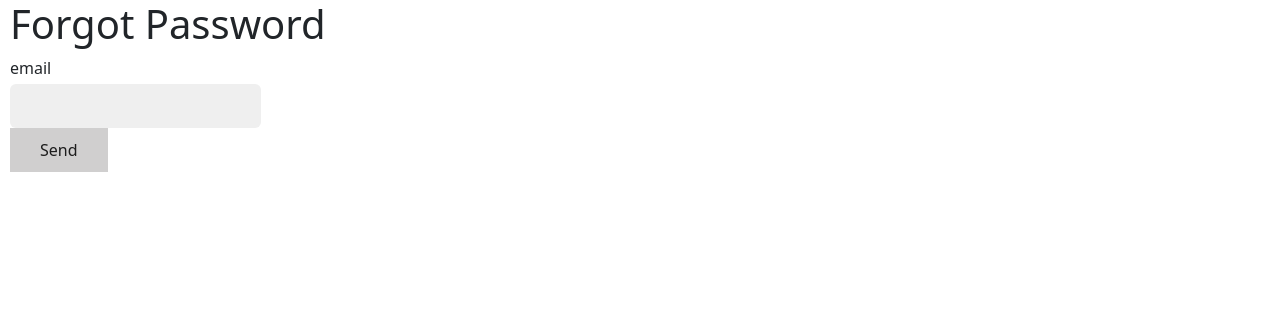
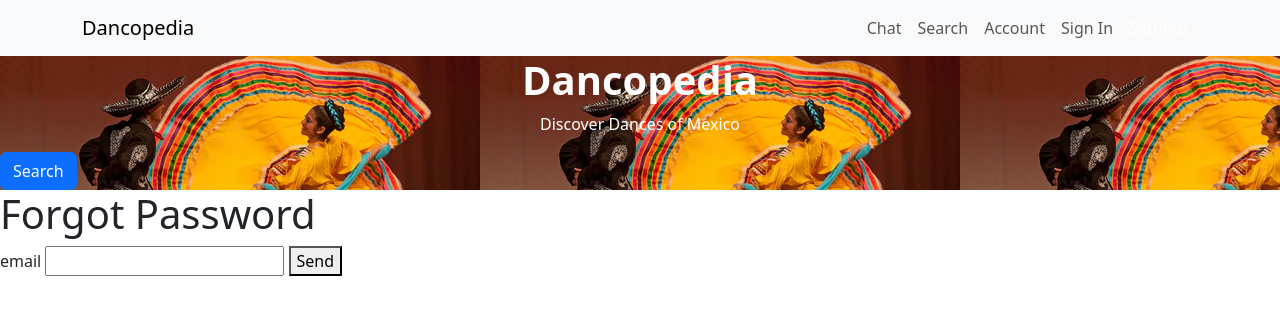
Before and after one commit to Sjoseph9652/Dancopedia_Alligators, a PHP site: page /dancopedia_alligators/forgot-password.php in a window 1280 px wide. Shown: the top 315 px of the page. Run offline with PHP 8.4, Linux system fonts and the light colour scheme.

Commit message:
Update forgot-password.php

```diff
--- a/forgot-password.php
+++ b/forgot-password.php
@@ -1,14 +1,48 @@
 <!DOCTYPE html>
 <html lang="en">
 <head>
-    <title>Forgot Password</title>
     <meta charset="UTF-8">
-    <link rel="stylesheet" href="https://cdn.jsdelivr.net/npm/water.css@2/out/water.css">
+    <meta name="viewport" content="width=device-width, initial-scale=1.0">
+    <title>Dancopedia - Discover Dances</title>
+    <!-- Bootstrap CSS -->
     <link href="https://cdn.jsdelivr.net/npm/bootstrap@5.3.0/dist/css/bootstrap.min.css" rel="stylesheet">
     <link rel="stylesheet" href="css/index.css">
+    <link rel="stylesheet" href="css/chatbot.css"> <!-- Link to your external chatbot CSS -->
+</head>
+<style>
+/* Header Background, extra */
+.header {
+    background-image: url('blog_dance2_480x480.webp');
+}
+</style>
 
+<body>
+	<!-- https://getbootstrap.com/docs/5.3/components/navbar/ -->
+    <nav class="navbar navbar-expand-lg navbar-light bg-light">
+        <div class="container">
+            <a class="navbar-brand" href="index.php">Dancopedia</a>
+            <button class="navbar-toggler" type="button" data-bs-toggle="collapse" data-bs-target="#navbarNav" aria-controls="navbarNav" aria-expanded="false" aria-label="Toggle navigation">
+                <span class="navbar-toggler-icon"></span>
+            </button>
+            <div class="collapse navbar-collapse" id="navbarNav">
+                <ul class="navbar-nav ms-auto">
+                    <li class="nav-item"> <a class="nav-link" id="open-chat" href="#">Chat</a></li>
+                    <li class="nav-item"><a class="nav-link" href="search_results.html">Search</a></li>
+                    <li class="nav-item"><a class="nav-link" href="my_account.php">Account</a></li>
+                    <li class="nav-item"><a class="nav-link btn btn-outline-primary" href="LoginForm.php">Sign In</a></li>
+                    <li class="nav-item"><a class="nav-link btn btn-primary text-white" href="#">Settings</a></li>
+                </ul>
+            </div>
+        </div>
+    </nav>
 
-</head>
+    <!-- Header -->
+    <header class="header">
+        <h1 class="text-center" style="color: white; font-weight: bold;">Dancopedia</style></h1>
+        <p class="text-center" style="color:white;">Discover Dances of Mexico</style></p>
+        <button class="btn btn-primary">Search</button>
+    </header>
+
 <body>
 
     <h1>Forgot Password</h1>
@@ -23,4 +57,5 @@
     </form>
 
 </body>
+
 </html>
```
